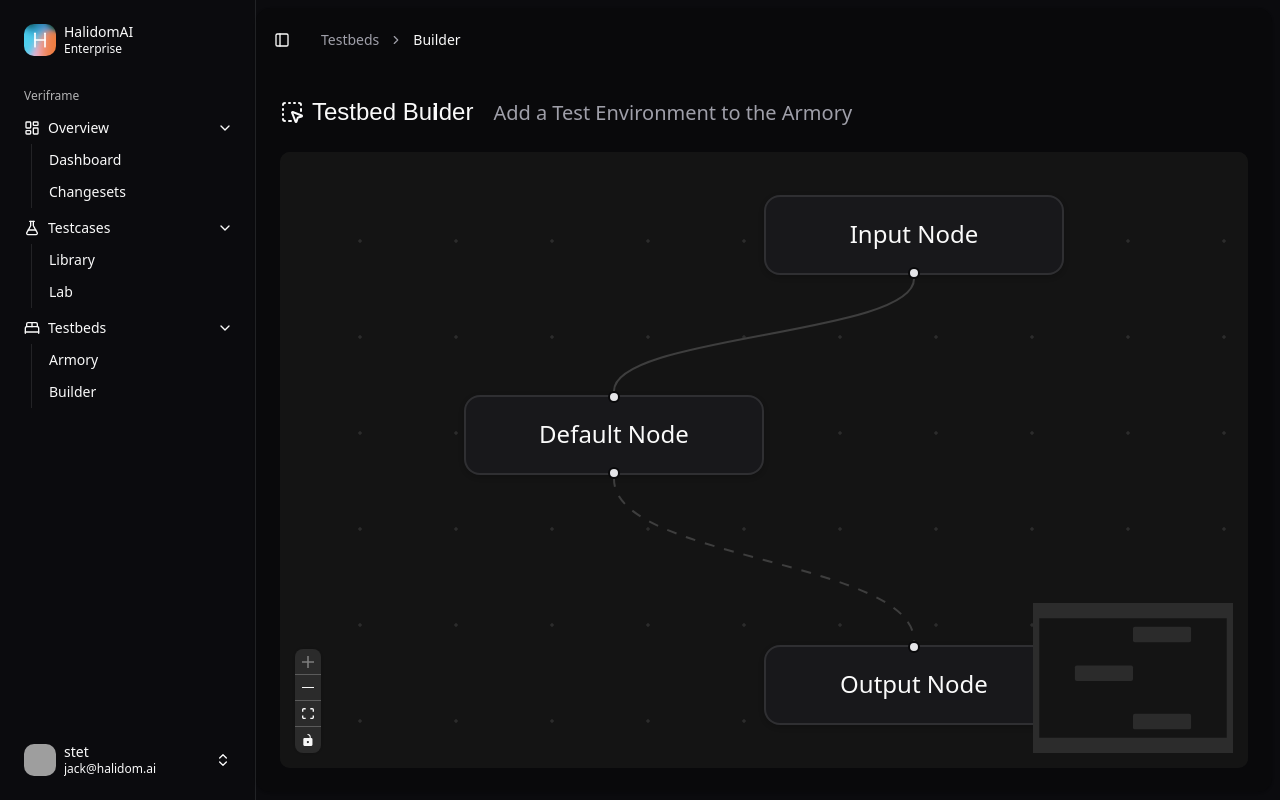
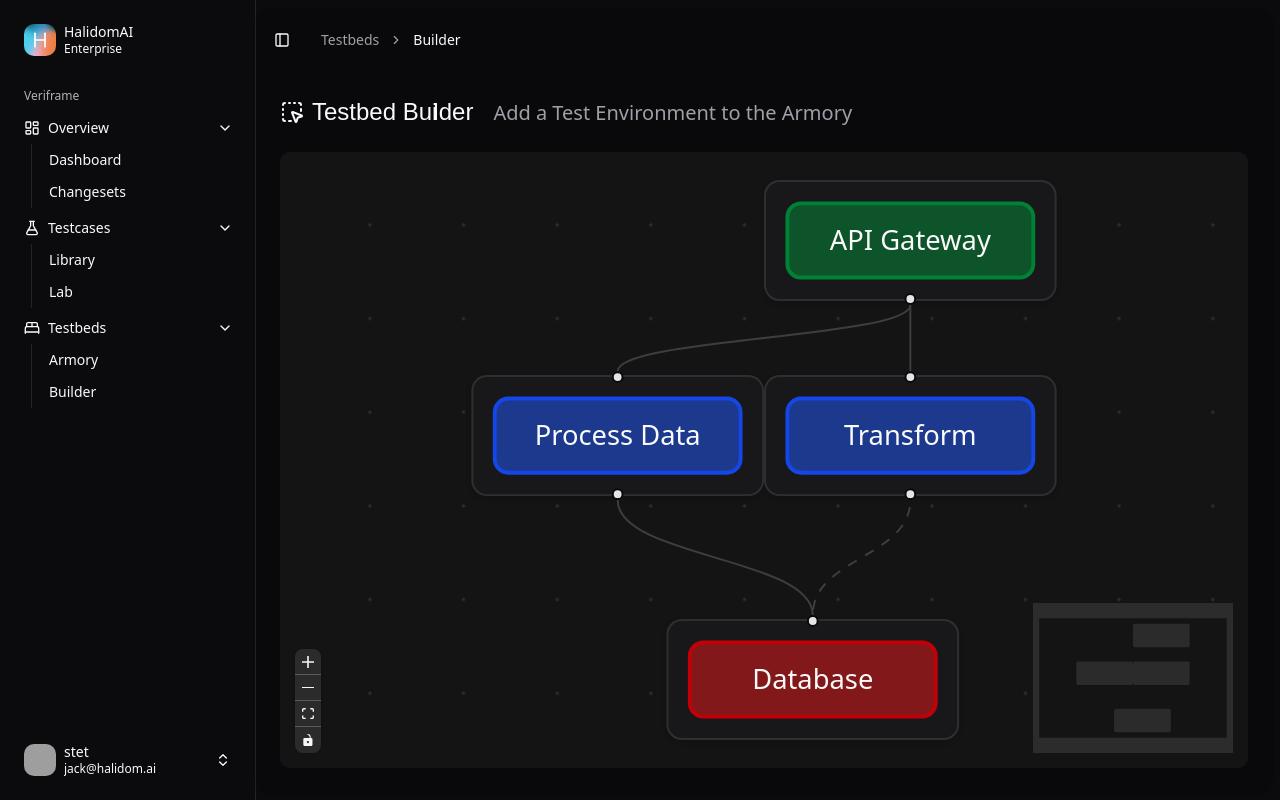
Before and after one commit to jstettner/HIL-Manager, a Next.js app: page /builder in a window 1280 px wide. Built offline with nearby package versions, Linux system fonts and the light colour scheme; grey boxes are pictures that could not be loaded; a web font is replaced by a local one.

Commit message:
added mocked api to testbed builder

```diff
--- a/app/builder/page.tsx
+++ b/app/builder/page.tsx
@@ -1,5 +1,5 @@
 import { SquareDashedMousePointer } from "lucide-react";
-import { TestbedCanvas } from "@/components/testbed-canvas";
+import { FlowDataLoader } from "@/components/flow-data-loader";
 
 export default function TestbedBuilderPage() {
   return (
@@ -19,7 +19,7 @@ export default function TestbedBuilderPage() {
         </div>
       </div>
       <div className="flex-1 min-h-0">
-        <TestbedCanvas />
+        <FlowDataLoader />
       </div>
     </div>
   );
--- a/components/testbed-canvas.tsx
+++ b/components/canvas.tsx
@@ -12,18 +12,37 @@ import {
   addEdge,
   Connection,
   Edge,
+  Node,
 } from "@xyflow/react";
 
 import "@xyflow/react/dist/style.css";
 
-const initialNodes = [
+// Import custom node components
+import { InputNode } from "./nodes/InputNode";
+import { DefaultNode } from "./nodes/DefaultNode";
+import { OutputNode } from "./nodes/OutputNode";
+
+const nodeTypes = {
+  input: InputNode,
+  default: DefaultNode,
+  output: OutputNode,
+};
+
+export type FlowNode = Node<{ label: string | React.ReactNode }>;
+export type FlowEdge = Edge;
+
+interface CanvasProps {
+  initialNodes?: FlowNode[];
+  initialEdges?: FlowEdge[];
+}
+
+const defaultInitialNodes: FlowNode[] = [
   {
     id: "1",
     type: "input",
     data: { label: "Input Node" },
     position: { x: 250, y: 25 },
   },
-
   {
     id: "2",
     // you can also pass a React component as a label
@@ -38,12 +57,15 @@ const initialNodes = [
   },
 ];
 
-const initialEdges = [
+const defaultInitialEdges: FlowEdge[] = [
   { id: "e1-2", source: "1", target: "2" },
   { id: "e2-3", source: "2", target: "3", animated: true },
 ];
 
-export function TestbedCanvas() {
+export function Canvas({
+  initialNodes = defaultInitialNodes,
+  initialEdges = defaultInitialEdges,
+}: CanvasProps) {
   const [nodes, setNodes, onNodesChange] = useNodesState(initialNodes);
   const [edges, setEdges, onEdgesChange] = useEdgesState(initialEdges);
 
@@ -59,6 +81,7 @@ export function TestbedCanvas() {
         onNodesChange={onNodesChange}
         onEdgesChange={onEdgesChange}
         onConnect={onConnect}
+        nodeTypes={nodeTypes}
         className="flow-canvas"
         colorMode="dark"
         fitView
--- /dev/null
+++ b/components/flow-data-loader.tsx
@@ -0,0 +1,55 @@
+// This is a server component
+import { FlowNode, FlowEdge } from "./canvas";
+import { Canvas } from "./canvas";
+
+interface FlowData {
+  nodes: FlowNode[];
+  edges: FlowEdge[];
+}
+
+async function fetchFlowData(): Promise<FlowData> {
+  // In a real implementation, this would fetch from an API or database
+  // For demonstration, we're returning mock data
+  return {
+    nodes: [
+      {
+        id: "1",
+        type: "input",
+        data: { label: "API Gateway" },
+        position: { x: 250, y: 25 },
+      },
+      {
+        id: "2",
+        type: "default",
+        data: { label: "Process Data" },
+        position: { x: 100, y: 125 },
+      },
+      {
+        id: "3",
+        type: "default",
+        data: { label: "Transform" },
+        position: { x: 250, y: 125 },
+      },
+      {
+        id: "4",
+        type: "output",
+        data: { label: "Database" },
+        position: { x: 200, y: 250 },
+      },
+    ],
+    edges: [
+      { id: "e1-2", source: "1", target: "2" },
+      { id: "e1-3", source: "1", target: "3" },
+      { id: "e2-4", source: "2", target: "4" },
+      { id: "e3-4", source: "3", target: "4", animated: true },
+    ],
+  };
+}
+
+export async function FlowDataLoader() {
+  // Fetch the flow data
+  const flowData = await fetchFlowData();
+
+  // Pass the data to the client component
+  return <Canvas initialNodes={flowData.nodes} initialEdges={flowData.edges} />;
+}
--- /dev/null
+++ b/components/nodes/DefaultNode.tsx
@@ -0,0 +1,19 @@
+import React, { memo } from "react";
+import { Handle, Position } from "@xyflow/react";
+import type { CustomNode } from "./types";
+
+type DefaultNodeProps = {
+  data: CustomNode["data"];
+};
+
+export const DefaultNode = memo(({ data }: DefaultNodeProps) => {
+  return (
+    <div className="px-4 py-2 rounded-md border-2 border-blue-500 bg-blue-100 dark:bg-blue-900 dark:border-blue-700">
+      <Handle type="target" position={Position.Top} />
+      <div className="font-medium text-sm">{data.label}</div>
+      <Handle type="source" position={Position.Bottom} />
+    </div>
+  );
+});
+
+DefaultNode.displayName = "DefaultNode";
--- /dev/null
+++ b/components/nodes/InputNode.tsx
@@ -0,0 +1,18 @@
+import React, { memo } from "react";
+import { Handle, Position } from "@xyflow/react";
+import type { CustomNode } from "./types";
+
+type InputNodeProps = {
+  data: CustomNode["data"];
+};
+
+export const InputNode = memo(({ data }: InputNodeProps) => {
+  return (
+    <div className="px-4 py-2 rounded-md border-2 border-green-500 bg-green-100 dark:bg-green-900 dark:border-green-700">
+      <Handle type="source" position={Position.Bottom} />
+      <div className="font-medium text-sm">{data.label}</div>
+    </div>
+  );
+});
+
+InputNode.displayName = "InputNode";
--- /dev/null
+++ b/components/nodes/OutputNode.tsx
@@ -0,0 +1,18 @@
+import React, { memo } from "react";
+import { Handle, Position } from "@xyflow/react";
+import type { CustomNode } from "./types";
+
+type OutputNodeProps = {
+  data: CustomNode["data"];
+};
+
+export const OutputNode = memo(({ data }: OutputNodeProps) => {
+  return (
+    <div className="px-4 py-2 rounded-md border-2 border-red-500 bg-red-100 dark:bg-red-900 dark:border-red-700">
+      <Handle type="target" position={Position.Top} />
+      <div className="font-medium text-sm">{data.label}</div>
+    </div>
+  );
+});
+
+OutputNode.displayName = "OutputNode";
--- /dev/null
+++ b/components/nodes/types.ts
@@ -0,0 +1,12 @@
+import { Node } from "@xyflow/react";
+
+export interface NodeData {
+  label: React.ReactNode;
+  [key: string]: unknown;
+}
+
+export type FlowNode = Node<NodeData>;
+
+export type CustomNode = {
+  data: NodeData;
+} & Node<NodeData>;
```
